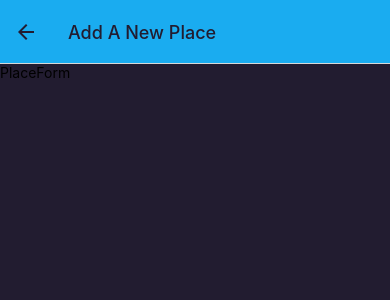
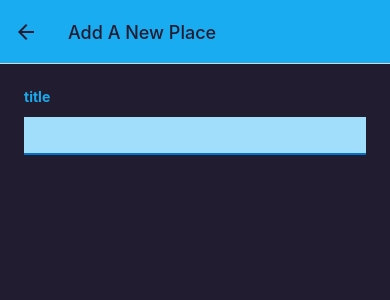
Before and after one commit to Ffedronic/RN-favorites-places, a React Native app: screen /AddPlace in a window 390 px wide. Shown: the top 300 px of the page. Built offline with nearby package versions, Linux system fonts and the light colour scheme.

Commit message:
getting start custom form

```diff
--- a/components/Places/PlaceForm.js
+++ b/components/Places/PlaceForm.js
@@ -1,12 +1,47 @@
-import React from "react";
+import React, { useState } from "react";
+import { ScrollView, StyleSheet, TextInput } from "react-native";
 import { Text, View } from "react-native";
+import { Colors } from "../../constants/color";
 
 function PlaceForm() {
+  const [enteredTitle, setEnteredTitle] = useState("");
+
+  function changeTitleHandler(enteredText) {
+    setEnteredTitle(enteredText);
+  }
+
   return (
-    <View>
-      <Text>PlaceForm</Text>
-    </View>
+    <ScrollView style={styles.form}>
+      <View>
+        <Text style={styles.label}>title</Text>
+        <TextInput
+          style={styles.input}
+          onChangeText={changeTitleHandler}
+          value={enteredTitle}
+        />
+      </View>
+    </ScrollView>
   );
 }
 
+const styles = StyleSheet.create({
+  form: {
+    flex: 1,
+    padding: 24,
+  },
+  label: {
+    fontWeight: "bold",
+    marginBottom: 4,
+    color: Colors.primary500,
+  },
+  input: {
+    marginVertical: 8,
+    paddingHorizontal: 4,
+    paddingVertical: 8,
+    fontSize: 16,
+    borderBottomColor: Colors.primary700,
+    borderBottomWidth: 2,
+    backgroundColor: Colors.primary100,
+  },
+});
 export default PlaceForm;
```
